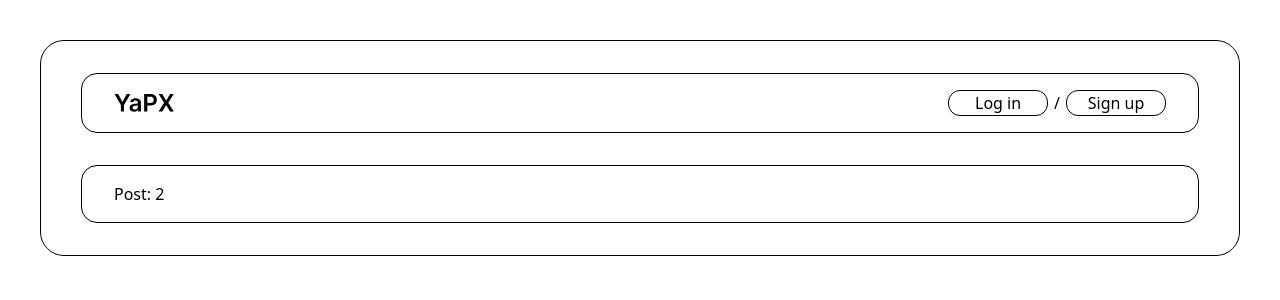
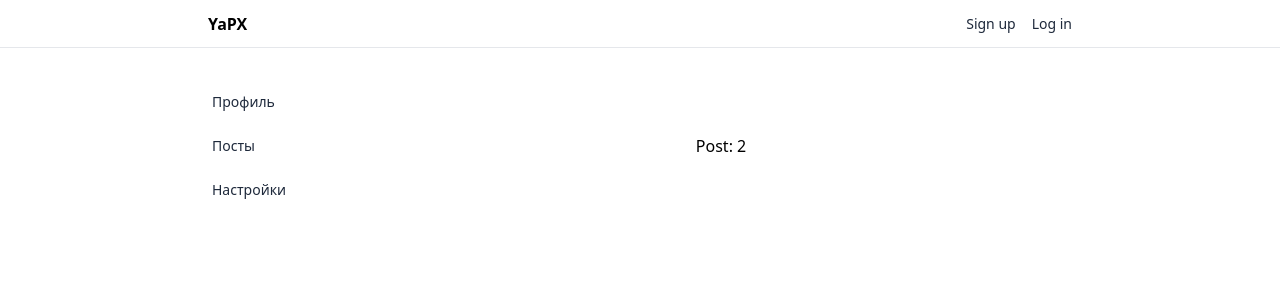
Before and after one commit to itbulka/YaPX-frontend, a Next.js app: page /post/2 in a window 1280 px wide. Shown: the top 300 px of the page. Built offline with nearby package versions, Linux system fonts and the light colour scheme.

Commit message:
design HomePage and Post component

```diff
--- a/package.json
+++ b/package.json
@@ -9,7 +9,6 @@
     "lint": "next lint"
   },
   "dependencies": {
-    "@tanstack/react-query": "^5.31.0",
     "clsx": "^2.1.0",
     "next": "14.2.2",
     "react": "^18",
@@ -18,6 +17,7 @@
   },
   "devDependencies": {
     "@tanstack/eslint-plugin-query": "^5.28.11",
+    "@tanstack/react-query": "^5.32.0",
     "@types/node": "^20",
     "@types/react": "^18",
     "@types/react-dom": "^18",
--- /dev/null
+++ b/src/components/Post/Post.tsx
@@ -0,0 +1,25 @@
+import { IPost } from "@/types/types"
+
+type Props = {
+    post: IPost
+}
+
+export const Post = (prop: Props) => {
+
+    const { post } = prop;
+
+    return (
+        <article className="w-96 rounded-md p-4 shadow">
+            <h1 className="text-sm text-stone-400">{post.user?.name ?? 'anonymous'}</h1>
+            <p className="">{post.text}</p>
+            <div className="flex gap-2 items-center justify-end">
+              <p className="text-sm text-stone-400">{`${post.likes?.length ?? 0} likes`}</p>
+              <button>
+                <svg xmlns="http://www.w3.org/2000/svg" fill="none" viewBox="0 0 24 24" strokeWidth={1.5} stroke="currentColor" className="w-6 h-6">
+                  <path strokeLinecap="round" strokeLinejoin="round" d="M21 8.25c0-2.485-2.099-4.5-4.688-4.5-1.935 0-3.597 1.126-4.312 2.733-.715-1.607-2.377-2.733-4.313-2.733C5.1 3.75 3 5.765 3 8.25c0 7.22 9 12 9 12s9-4.78 9-12Z" />
+                </svg>
+              </button>
+            </div>
+          </article>
+    )
+}
--- a/src/components/layout/index.tsx
+++ b/src/components/layout/index.tsx
@@ -1,26 +1,28 @@
-import { ReactElement } from "react";
-import Image from "next/image";
-import yapx from "../../../public/YaPX.svg";
 import Link from "next/link";
 
 export const Layout = ({ children }: { children: React.ReactNode }) => {
   return (
-    <section className="max-w-7xl border border-black min-h-24 ml-auto mr-auto px-10 py-8 gap-8 rounded-3xl flex flex-col">
-      <nav className="border border-black rounded-2xl px-8 py-4 flex justify-between">
-        <Image src={yapx} alt={"yandex practicum experiment"} className="hover:cursor-pointer"/>
-        <div className="flex gap-[6px] self-center">
-          <Link href={"/login"}>
-            <button className="border border-black rounded-xl min-w-[100px]">Log in</button>
-          </Link>
-          <span className="inline-block self-center">/</span>
-          <Link href={"/registration"}>
-            <button className="border border-black rounded-xl min-w-[100px]">Sign up</button>
-          </Link>
+    <div>
+      <div className="border-b-[1px] border-gray-200 h-12">
+        <div className="px-52 flex justify-between items-center h-full">
+          <h1 className="font-semibold">YaPX</h1>
+          <nav className="flex gap-4">
+            <Link href={"/login"} className="text-slate-800 text-sm hover:text-black">Sign up</Link>
+            <Link href={"/login"} className="text-slate-800 text-sm hover:text-black">Log in</Link>
+          </nav>
         </div>
-      </nav>
-      <div className="border border-black rounded-2xl px-8 py-4 flex flex-col gap-3">
-        {children}
       </div>
-    </section>
+
+      <div className="px-52 pt-10 flex gap-20">
+        <nav className="flex flex-col gap-4">
+            <Link href={"/login"} className="text-slate-800 text-sm p-1 rounded-md transition ease-in duration-300 hover:transition-colors hover:text-white hover:bg-gray-950">Профиль</Link>
+            <Link href={"/login"} className="text-slate-800 text-sm p-1 rounded-md transition ease-in duration-300 hover:transition-colors hover:text-white hover:bg-gray-950">Посты</Link>
+            <Link href={"/login"} className="text-slate-800 text-sm p-1 rounded-md transition ease-in duration-300 hover:transition-colors hover:text-white hover:bg-gray-950">Настройки</Link>
+        </nav>
+        <div className="flex flex-1 flex-col gap-10 items-center justify-center">
+          {children}
+        </div>
+      </div>
+    </div>
   );
 }
--- a/src/components/screens/HomePage.tsx
+++ b/src/components/screens/HomePage.tsx
@@ -1,16 +1,26 @@
 import { Layout } from '../layout';
 import Link from 'next/link';
+import { getPosts } from '@/utils/api/posts';
+import { useQuery } from '@tanstack/react-query';
+import { Post } from '../Post/Post';
 
 export const HomePage = () => {
-  return (
-    <Layout>
-      <h1>Hello YaPX</h1>
-      <Link href={'/post/2'}>
-        <p>Very interestin POST</p>
-      </Link>
-      <Link href={'/post/4'}>
-        <p>Very interestin POST</p>
-      </Link>
-    </Layout>
-  );
+    const { data: posts} = useQuery({
+        queryKey: ['posts', null],
+        queryFn: getPosts
+    })
+
+    return (
+        <Layout>
+            {
+                posts?.map( (post) => {
+                    return (
+                        <Link key={post.id} href={`/post/${post.id}`}>
+                            <Post post={post} />
+                        </Link>
+                    )
+                })
+            }
+        </Layout>
+    );
 };
--- a/src/pages/_app.tsx
+++ b/src/pages/_app.tsx
@@ -1,6 +1,13 @@
 import "@/styles/globals.css";
+import { QueryClient, QueryClientProvider } from "@tanstack/react-query";
 import type { AppProps } from "next/app";
 
+const queryClient = new QueryClient()
+
 export default function App({ Component, pageProps }: AppProps) {
-  return <Component {...pageProps} />;
+  return (
+    <QueryClientProvider client={queryClient}>
+      <Component {...pageProps} />
+    </QueryClientProvider>
+  )
 }
--- a/src/pages/_document.tsx
+++ b/src/pages/_document.tsx
@@ -4,7 +4,7 @@ export default function Document() {
   return (
     <Html lang="en">
       <Head />
-      <body className="flex flex-col gap-10 p-10">
+      <body>
         <Main />
         <NextScript />
       </body>
--- a/src/types/types.ts
+++ b/src/types/types.ts
@@ -12,7 +12,7 @@ export interface IPost {
     text: string,
     createdAd: string,
     user?: IUser,
-    likes?: Omit<IUser, 'name' | 'nickname' | 'createdAd'>
+    likes?: Omit<IUser, 'name' | 'nickname' | 'createdAd'>[]
 }
 
 export interface IFolower {
```
Also changed, not shown: 1 other file (tests, documents, lock files or other folders).
